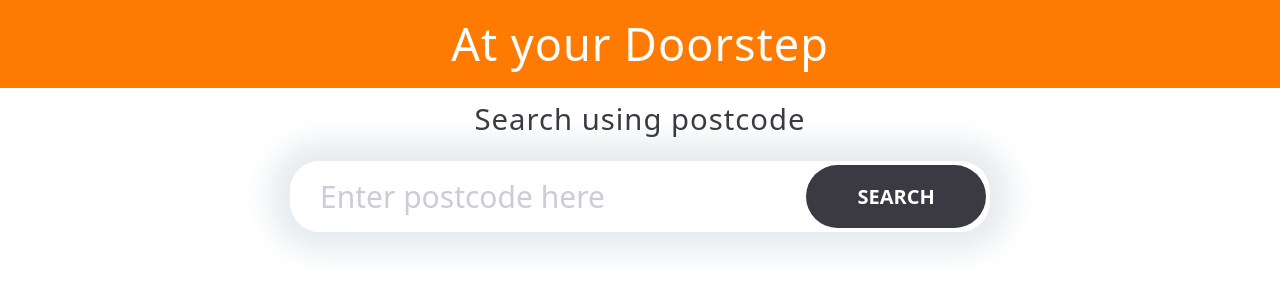
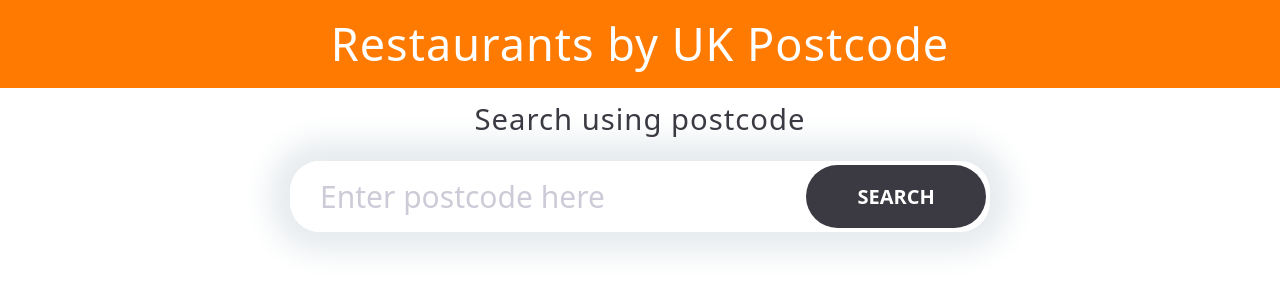
Before and after one commit to ShruthiKennedy/restaurant-by-postcode, a website built with Vite: page index.html in a window 1280 px wide. Built offline with nearby package versions, Linux system fonts and the light colour scheme.

Commit message:
Updated App Name and App Screenshot

```diff
--- a/index.html
+++ b/index.html
@@ -10,7 +10,7 @@
   <body>
     <div class="post">
       <header class="post__header">
-        <h2 class="post__title">At your Doorstep</h2>
+        <h2 class="post__title">Restaurants by UK Postcode</h2>
       </header>
     </div>
     <section class="container block-domain">
```
Also changed, not shown: assets/screenshot.png.
